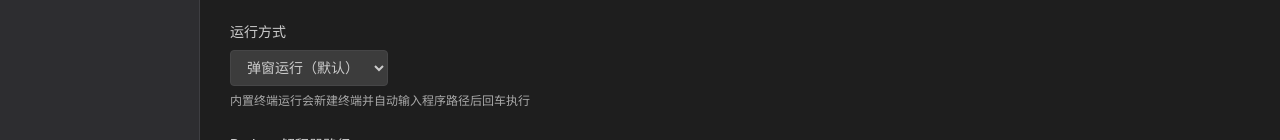
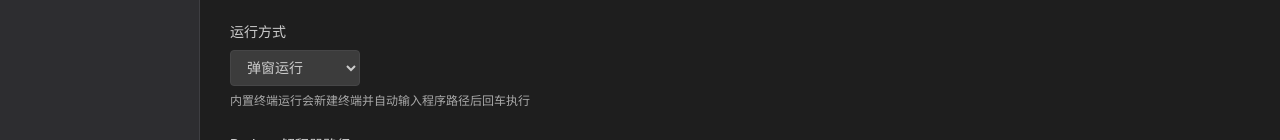
Before and after one commit to mywwzh/oicpp, an Electron app: page src/renderer/settings/compiler.html in a window 1280 px wide. Shown: the part 278-418 px from the top of the page. Drawn offline with Linux system fonts and the light colour scheme; no server answers.

Commit message:
文案修改

```diff
--- a/src/renderer/settings/compiler.html
+++ b/src/renderer/settings/compiler.html
@@ -37,7 +37,7 @@
                     <div class="setting-group">
                         <label for="run-mode">运行方式</label>
                         <select id="run-mode">
-                            <option value="popup">弹窗运行（默认）</option>
+                            <option value="popup">弹窗运行</option>
                             <option value="integrated-terminal">内置终端运行</option>
                         </select>
                         <div class="hint">内置终端运行会新建终端并自动输入程序路径后回车执行</div>
```
